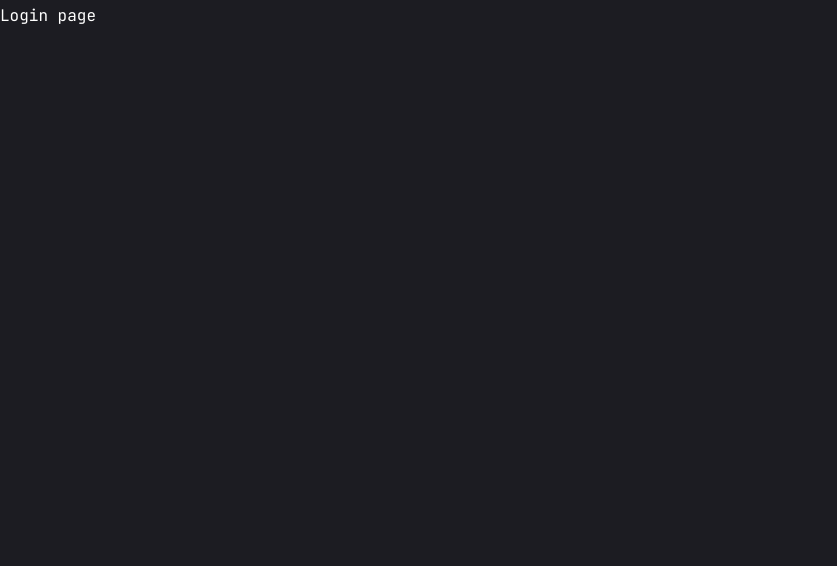
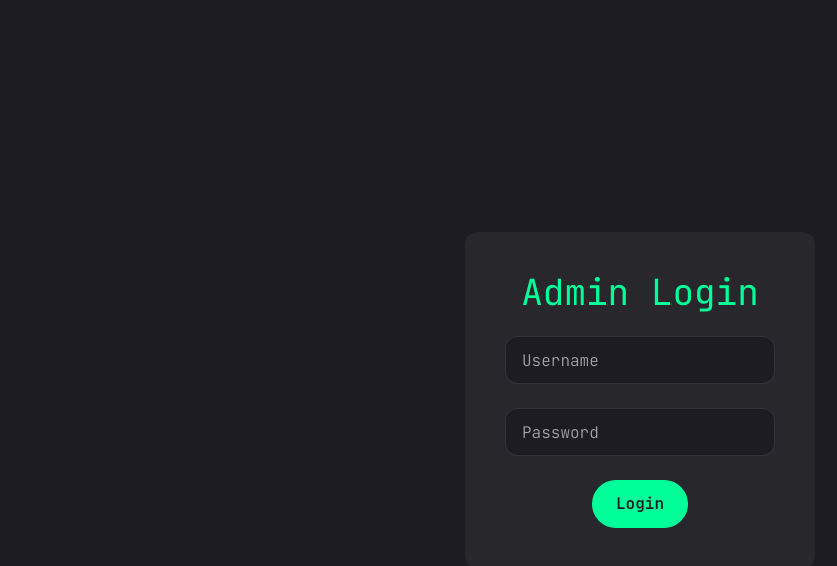
Before and after one commit to linhuachung/portfolio, a Next.js app: page /admin/login in a window 1280 px wide. Shown: the top 566 px of the page, without its empty margins (0-837 px from the left). Built offline with nearby package versions, Linux system fonts and the light colour scheme.

Commit message:
Implement admin login page

```diff
--- a/app/(admin)/admin/layout.jsx
+++ b/app/(admin)/admin/layout.jsx
@@ -2,7 +2,7 @@ import React from 'react'
 
 function AdminLayout({children}) {
     return (
-        <div>
+        <div className={"h-screen"}>
             {children}
         </div>
     )
--- a/app/(admin)/admin/login/page.jsx
+++ b/app/(admin)/admin/login/page.jsx
@@ -1,11 +1,89 @@
-import React from 'react'
+"use client";
+
+import {useForm} from "react-hook-form";
+import {yupResolver} from "@hookform/resolvers/yup";
+import * as Yup from "yup";
+import emailjs from "@emailjs/browser";
+import {Button} from "@/components/ui/button";
+import {InputField} from "@/components/InputField";
+// import {ToastSuccess} from "./ToastSuccess";
+import {useRef, useState} from "react";
+
+const validationSchema = Yup.object().shape({
+    username: Yup.string()
+        .required("username is required")
+        .matches(/^[a-zA-Z\s]+$/, "Please enter a valid username (letters only)"),
+    password: Yup.string()
+        .required("password is required")
+        .matches(/^[a-zA-Z\s]+$/, "Please enter a valid password (letters only)"),
+});
 
 function AdminLogin() {
+    const {
+        register,
+        handleSubmit,
+        formState: {errors, isSubmitting},
+        setValue,
+        trigger,
+        reset,
+    } = useForm({
+        resolver: yupResolver(validationSchema),
+    });
+
+    const [open, setOpen] = useState(false);
+    const form = useRef();
+
+    const serviceID = process.env.NEXT_PUBLIC_EMAILJS_SERVICE_ID;
+    const templateID = process.env.NEXT_PUBLIC_EMAILJS_TEMPLATE_ID;
+    const publicKey = process.env.NEXT_PUBLIC_EMAILJS_PUBLIC_KEY;
+
+    const onSubmit = async () => {
+        try {
+            await emailjs.sendForm(serviceID, templateID, form.current, {
+                publicKey,
+            });
+            setOpen(true);
+            reset();
+        } catch (error) {
+            console.error("Error sending email:", error);
+            alert("Failed to send the message. Please try again.");
+        }
+    };
+
     return (
-        <div>
-            Login page
+        <div className="container h-full flex flex-col justify-center items-center">
+            <form
+                ref={form}
+                className="max-w-xs md:max-w-md gap-6 p-10 bg-[#27272c] rounded-xl"
+                onSubmit={handleSubmit(onSubmit)}
+            >
+                <h3 className="text-4xl text-center text-accent">Admin Login</h3>
+
+                <div className="grid gap-6 mt-6 mb-6">
+                    <InputField
+                        name="username"
+                        register={register}
+                        errors={errors}
+                        placeholder="Username"
+                        onBlur={() => trigger("username")}
+                    />
+                    <InputField
+                        name="password"
+                        register={register}
+                        errors={errors}
+                        placeholder="Password"
+                        onBlur={() => trigger("password")}
+                    />
+                </div>
+                <div className="flex justify-center">
+                    <Button size="md" type="submit" className="max-w-40 tex" disabled={isSubmitting}>
+                        {isSubmitting ? "Sending..." : "Login"}
+                    </Button>
+                </div>
+            </form>
+            {/*<ToastSuccess open={open} setOpen={setOpen}/>*/}
         </div>
-    )
+    );
 }
 
-export default AdminLogin
+export default AdminLogin;
--- a/app/(user)/contact/components/FormContainer.jsx
+++ b/app/(user)/contact/components/FormContainer.jsx
@@ -5,7 +5,7 @@ import {yupResolver} from "@hookform/resolvers/yup";
 import * as Yup from "yup";
 import emailjs from "@emailjs/browser";
 import {Button} from "@/components/ui/button";
-import {InputField} from "./InputField";
+import {InputField} from "@/components/InputField";
 import {SelectField} from "./SelectField";
 import {TextareaField} from "./TextareaField";
 import {ToastSuccess} from "./ToastSuccess";
```
Also changed, not shown: components/InputField.jsx (renamed from app/(user)/contact/components/InputField.jsx).
